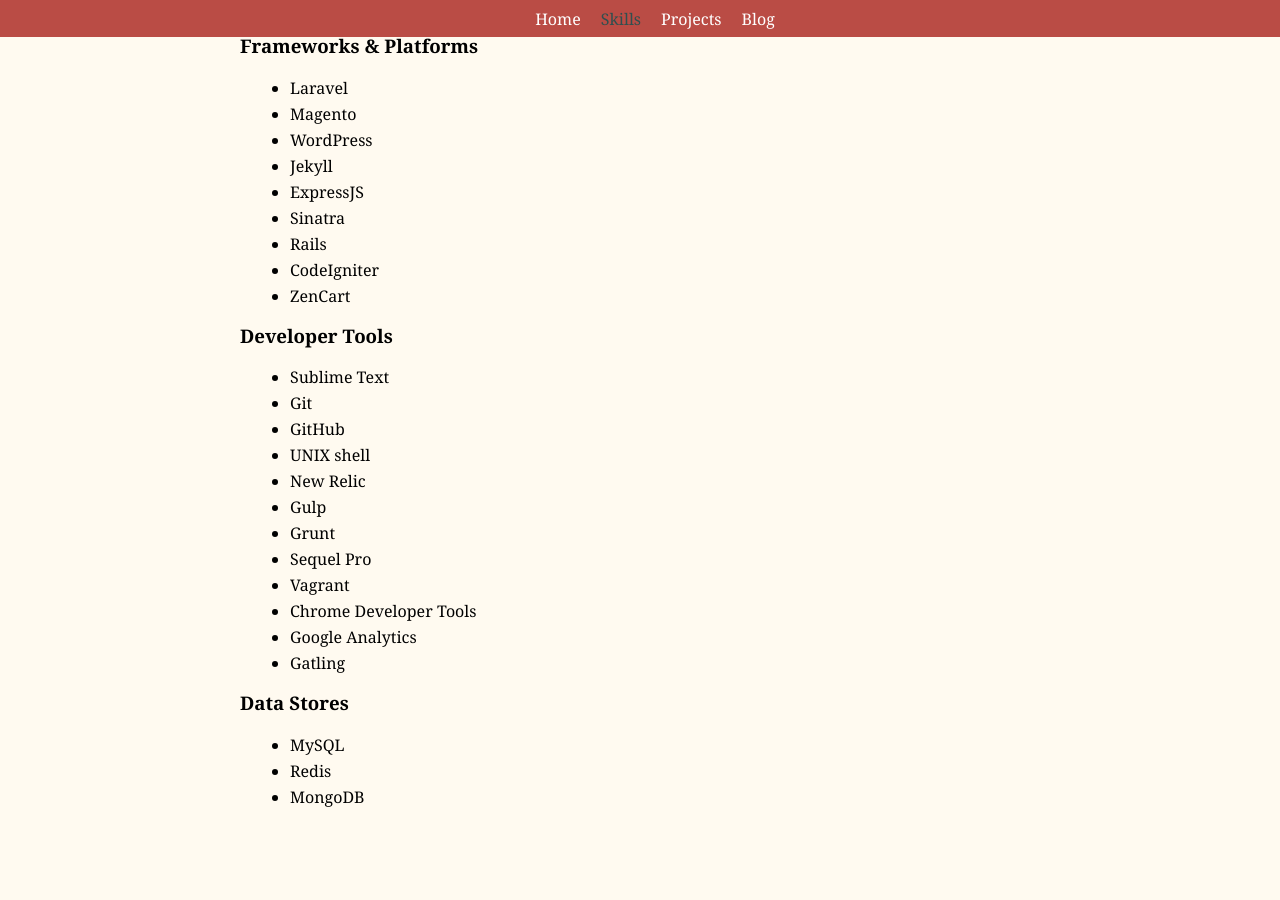
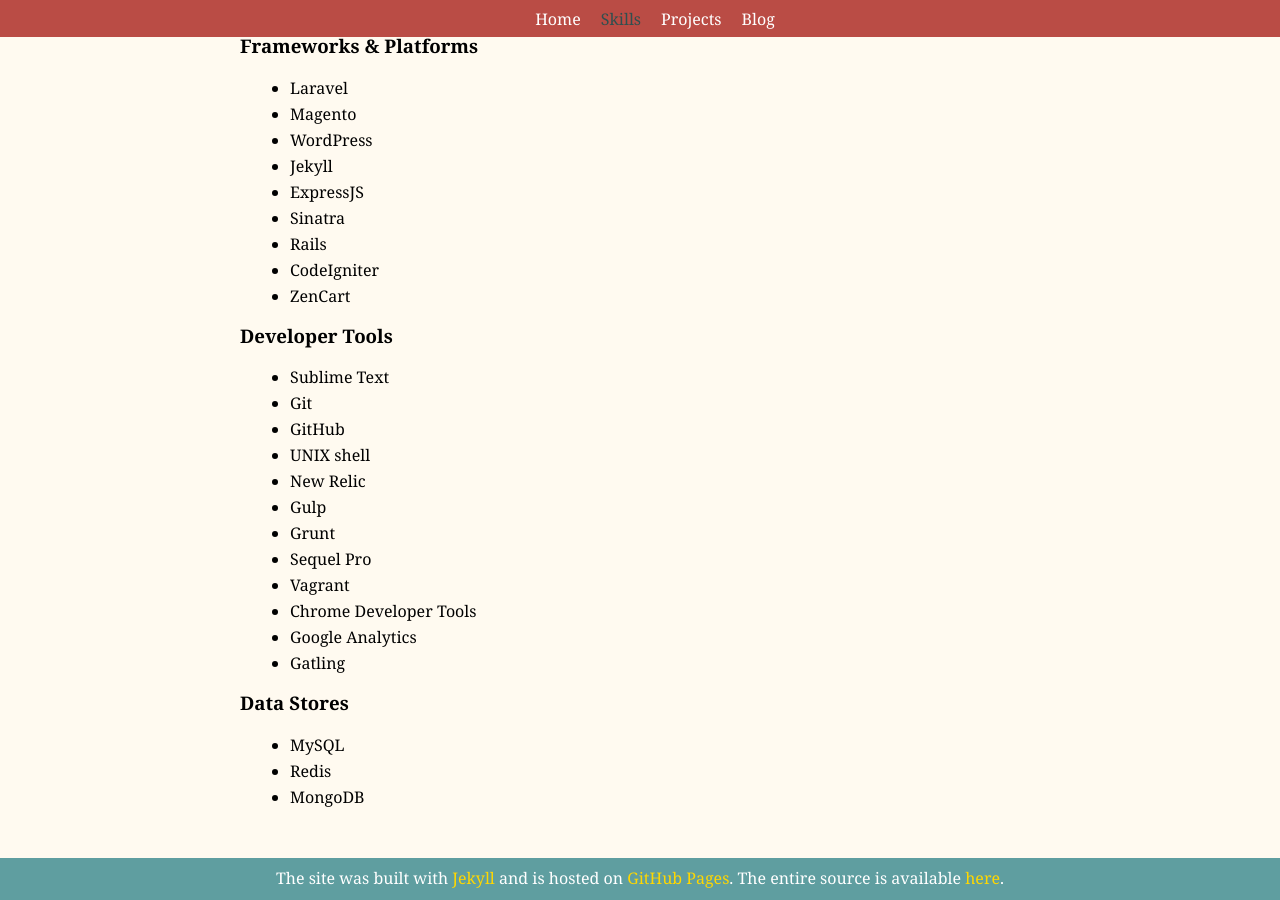
Before and after one commit to mpchadwick/mpchadwick.github.io, a Jekyll site: the page built from skills/index.md, in a window 1280 px wide and 900 px high, scrolled down 590 px. Built offline with Jekyll 4.4.1, drawn with Linux system fonts in a browser that asks for light colours; before the commit the page ends 1398 px from its top, so only the background shows below that.

Commit message:
Add a damn footer

```diff
--- a/_layouts/page.html
+++ b/_layouts/page.html
@@ -12,3 +12,6 @@ layout: main
 <div class="page-wrapper">
 {{ content }}
 </div>
+<div class="footer">
+The site was built with <a href="http://jekyllrb.com">Jekyll</a> and is hosted on <a href="http://github.com/pages">GitHub Pages</a>. The entire source is available <a href="https://github.com/mpchadwick/mpchadwick.github.io">here</a>.
+</div>
--- a/style/main.css
+++ b/style/main.css
@@ -417,6 +417,18 @@ blockquote {
   text-decoration: none;
   cursor: default; }
 
+.footer {
+  height: 24px;
+  padding-top: 9px;
+  padding-bottom: 9px;
+  color: white;
+  text-align: center;
+  width: 100%;
+  background-color: cadetblue;
+  margin-top: 50px; }
+  .footer a {
+    color: gold; }
+
 body.home {
   background-color: orange;
   -webkit-animation-name: body-background;
--- a/style/main.scss
+++ b/style/main.scss
@@ -4,6 +4,7 @@
 @import 'partials/_syntaxhighlighting.scss';
 @import 'partials/_page.scss';
 @import 'partials/_navigation.scss';
+@import 'partials/_footer.scss';
 @import 'partials/_home.scss';
 @import 'partials/_about.scss';
 @import 'partials/_mediaqueries.scss';
```
Also changed, not shown: style/partials/_footer.scss (added, +14 -0 lines), 1 other file.
